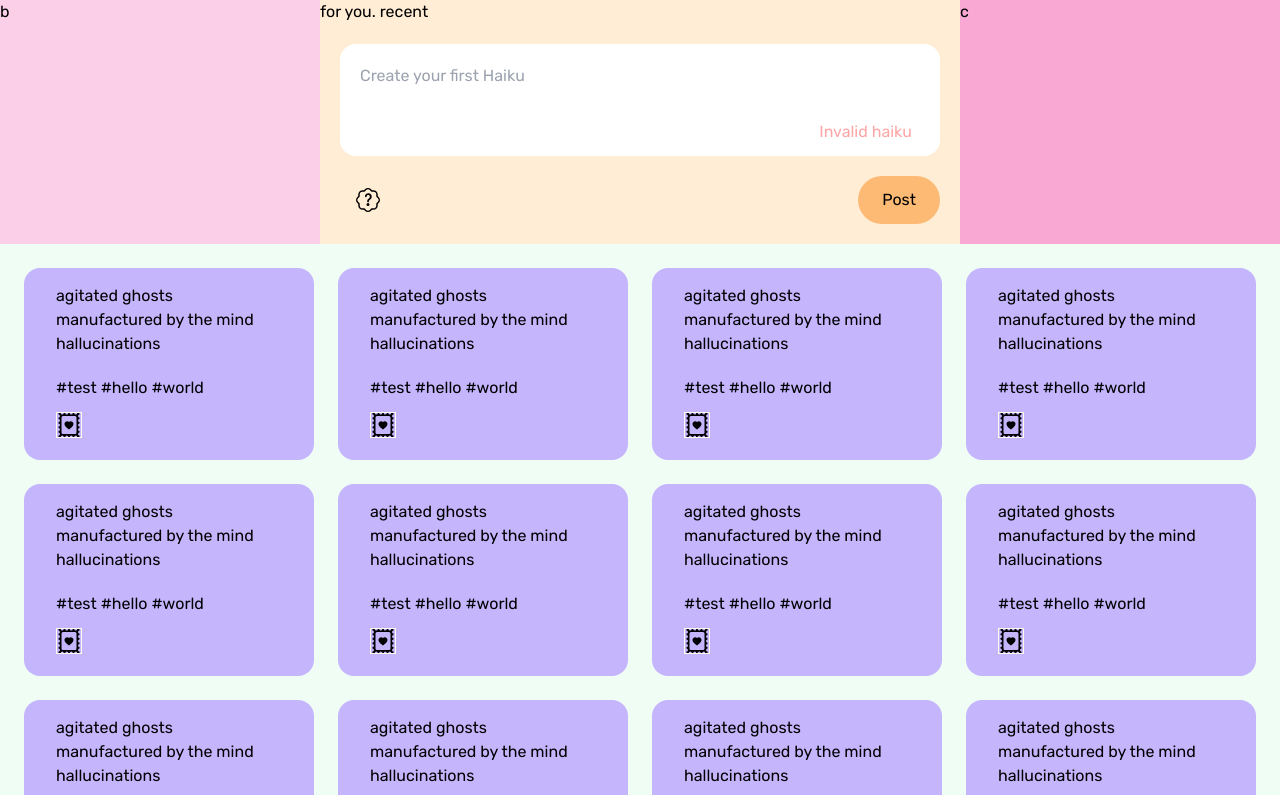
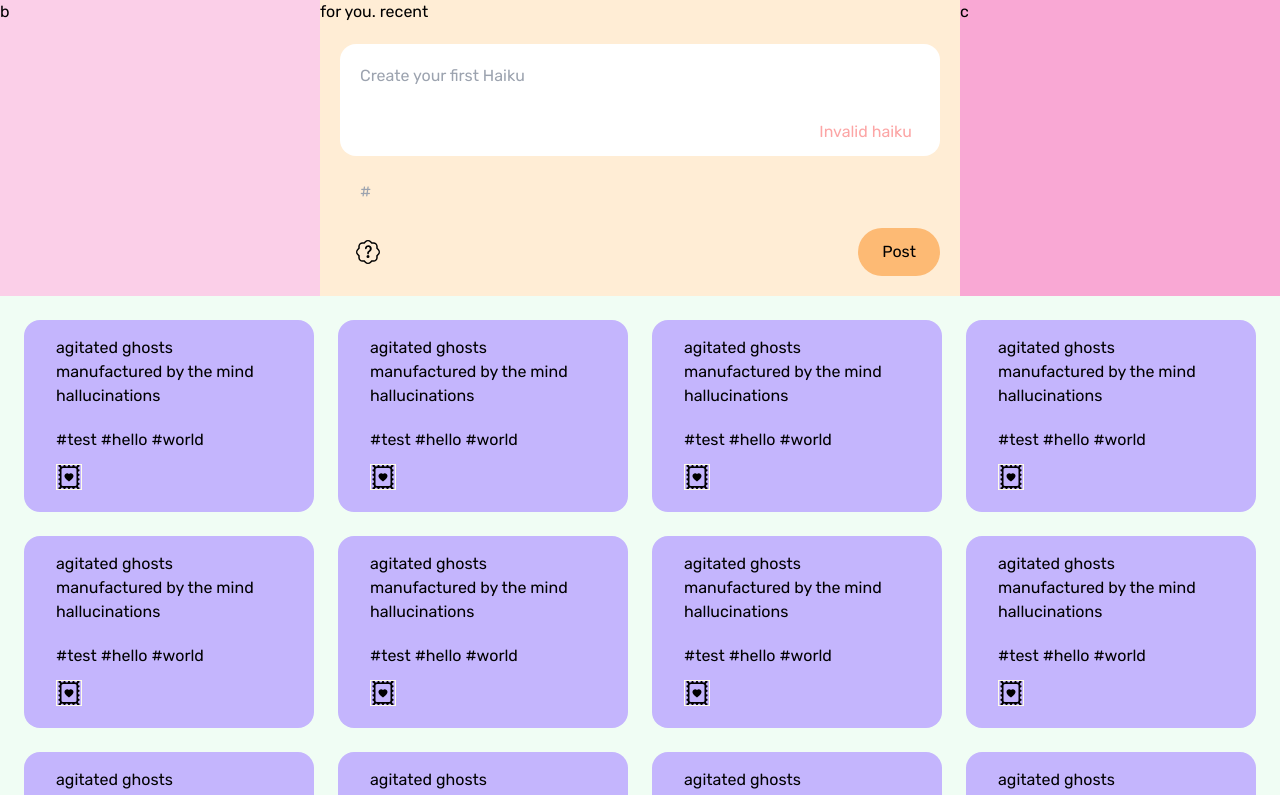
Before and after one commit to jjjjcccjjf/haikoo, a Next.js app: page / in a window 1280 px wide. Shown: the top 795 px of the page. Built offline with nearby package versions, Linux system fonts and the light colour scheme.

Commit message:
Add hashtags initial

```diff
--- a/app/page.tsx
+++ b/app/page.tsx
@@ -41,7 +41,7 @@ export default async function Index() {
     //   <CreateHaikuCard />
     // </div>
     <>
-      <section className="container  flex">
+      <section className="container flex">
         <div className="hidden min-h-full w-1/4 bg-pink-200 md:block">b</div>
         <div className="flex h-full w-full flex-col md:w-2/4 ">
           <div>for you. recent</div>
--- a/components/CreateHaikuCard.tsx
+++ b/components/CreateHaikuCard.tsx
@@ -5,24 +5,33 @@ import { BsPatchQuestion } from "react-icons/bs";
 
 export default function CreateHaikuCard() {
   return (
-    <div className="relative flex w-full flex-col p-5 after:absolute after:top-24 after:right-12 after:text-red-300 after:content-['Invalid_haiku']">
+    <div className="relative flex w-full flex-col p-5 after:absolute after:right-12 after:top-24 after:text-red-300 after:content-['Invalid_haiku']">
       <textarea
-        className="min-h-[112px] w-full resize-none rounded-2xl p-5 "
+        className="min-h-[112px] w-full resize-none rounded-2xl p-5"
         placeholder="Create your first Haiku"
       ></textarea>
-      <div className="mt-5 flex justify-between">
+      <div className="mt-4 flex flex-col">
+        <div>
+          <input
+            type="text"
+            className=" rounded-2xl bg-transparent px-5 py-2 focus:bg-white"
+            placeholder="#"
+          />
+        </div>
+        <div className="mt-4 flex justify-between">
           <div className="flex">
-          <button className="flex gap-2 hover:bg-red-50  px-4 py-3 rounded-full group">
+            <button className="group flex gap-2  rounded-full px-4 py-3 hover:bg-red-50">
               <BsPatchQuestion size={24} className="" />
               <span className="hidden group-hover:block ">
                 Your Haiku must follow the 5-7-5 syllabic structure.
               </span>
             </button>
           </div>
-        <button className="h-12 max-w-prose rounded-full bg-orange-300 px-6 py-3 flex items-center">
+          <button className="flex h-12 max-w-prose items-center rounded-full bg-orange-300 px-6 py-3">
             Post
           </button>
         </div>
       </div>
+    </div>
   );
 }
```
Lines whose indentation alone changed are shown as unchanged.
